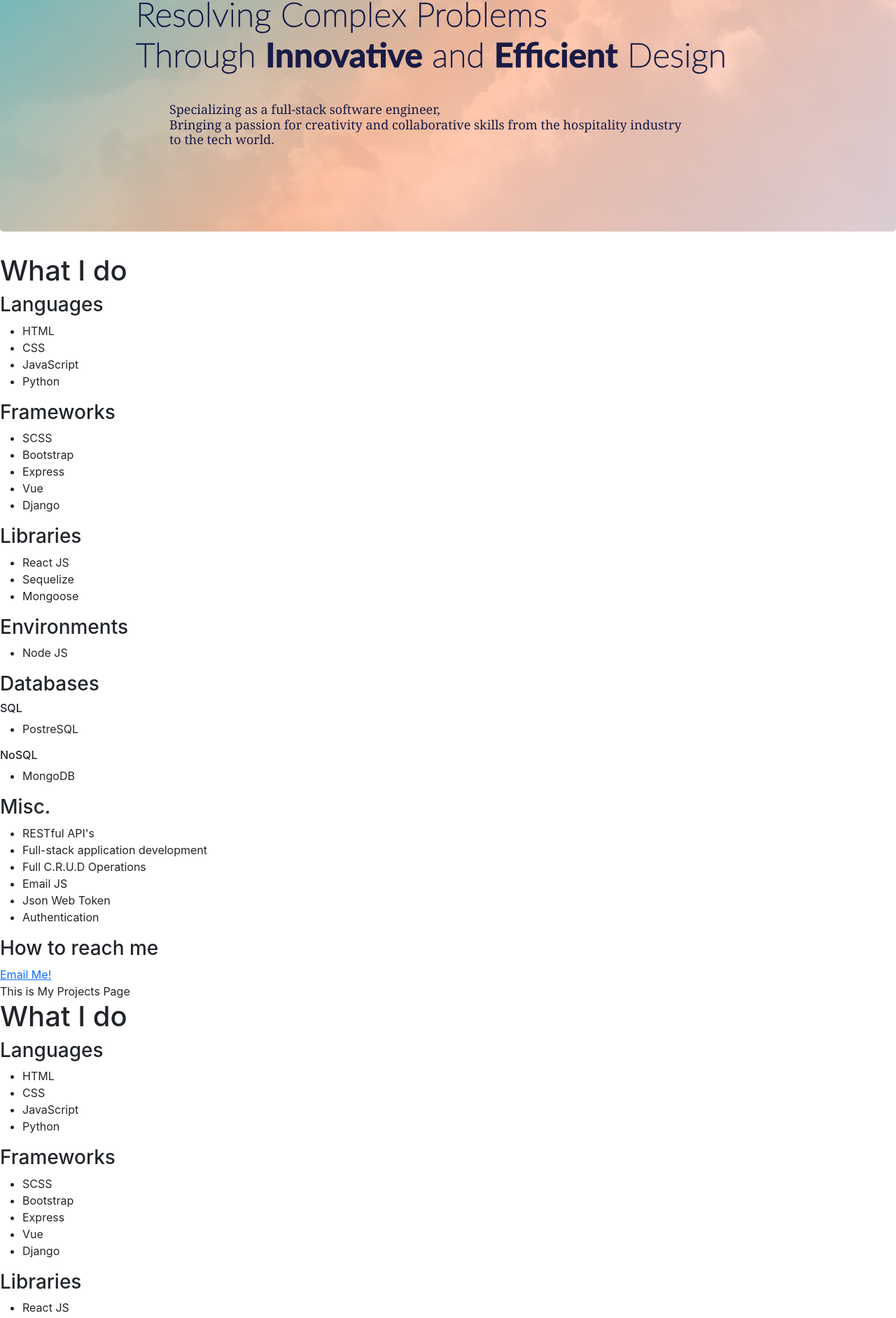
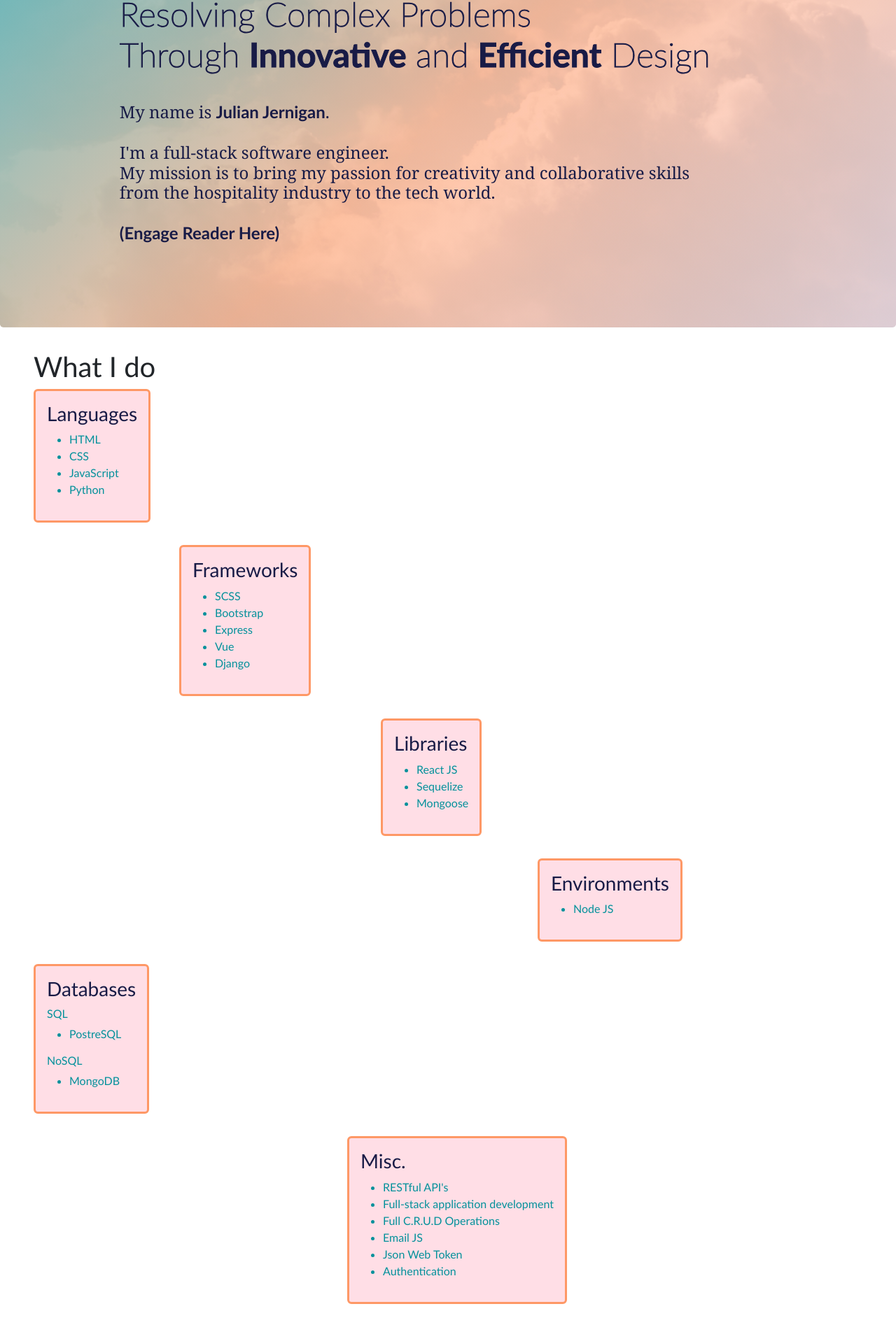
Before and after one commit to Job85/portfolio-site, a React (Create React App) app: page / in a window 1280 px wide. Shown: the part 169-2053 px from the top of the page at 70% size. Built offline with nearby package versions, Linux system fonts and the light colour scheme.

Commit message:
added line space to introduction andmission statement in sub-header, lowered padding level from header & sub-header; put hard skills into cards on about page

```diff
--- a/src/App.js
+++ b/src/App.js
@@ -14,8 +14,8 @@ function App() {
     <div className=''>
       <NavBar />
       <Hero />
-      <About />
-      <Projects />
+      {/* <About /> */}
+      {/* <Projects /> */}
     </div>
   );
 }
--- a/src/pages/about.js
+++ b/src/pages/about.js
@@ -6,14 +6,24 @@ const About = () => {
     return (
         <div id="about">
             <h1>What I do</h1>
-            <h3>Languages</h3>
+            <div className="card mt-md-0 ml-md-0 lang">
+                <div className="card-body">
+                    <h3 className="card-title">
+                        Languages
+                    </h3>
                     <ul>
                         <li>HTML</li>
                         <li>CSS</li>
                         <li>JavaScript</li>
                         <li>Python</li>
                     </ul>
-            <h3>Frameworks</h3>
+                </div>
+            </div>
+            <div className="card mt-md-0 ml-md-0 frame">
+                <div className="card-body width-25%">
+                    <h3 className="card-title">
+                        Frameworks
+                    </h3>
                     <ul>
                         <li>SCSS</li>
                         <li>Bootstrap</li>
@@ -21,19 +31,36 @@ const About = () => {
                         <li>Vue</li>
                         <li>Django</li>
                     </ul>
-            <h3>Libraries</h3>
+                </div>
+            </div>
+            <div className="card mt-md-0 ml-md-0 lib">
+                <div className="card-body width-25%">
+                    <h3 className="card-title">
+                        Libraries
+                    </h3>
                     <ul>
                         <li>React JS</li>
                         <li>Sequelize</li>
                         <li>Mongoose</li>
 
                     </ul>
-            <h3>Environments</h3>
+                </div>
+            </div>
+            <div className="card mt-md-0 ml-md-0 env">
+                <div className="card-body width-25%">
+                    <h3 className="card-title">
+                        Environments
+                    </h3>
                     <ul>
                         <li>Node JS</li>
-
                     </ul>
-            <h3>Databases</h3>
+                </div>
+            </div>
+            <div className="card mt-md-0 ml-md-0 data">
+                <div className="card-body width-25%">
+                    <h3 className="card-title">
+                        Databases
+                    </h3>
                     <h6>SQL</h6>
                     <ul>
                         <li>PostreSQL</li>
@@ -42,7 +69,13 @@ const About = () => {
                     <ul>
                         <li>MongoDB</li>
                     </ul>
-            <h3>Misc.</h3>
+                </div>
+            </div>
+            <div className="card mt-md-0 ml-md-0 misc">
+                <div className="card-body width-25%">
+                    <h3 className="card-title">
+                        Misc.
+                    </h3>
                     <ul>
                         <li>RESTful API's</li>
                         <li>Full-stack application development</li>
@@ -51,6 +84,8 @@ const About = () => {
                         <li>Json Web Token</li>
                         <li>Authentication</li>
                     </ul>
+                </div>
+            </div>
             <h3>How to reach me</h3>
             <Email />
         </div>
--- a/src/pages/home.js
+++ b/src/pages/home.js
@@ -19,9 +19,12 @@ const Home = () => {
             <div className="row">
                 <div className="col">
                     <h2 className="sub-heading">
-                        Specializing as a full-stack software engineer, <br />
-                        Bringing a passion for creativity and collaborative skills from the hospitality industry <br />
-                        to the tech world.
+                        My name is <span className="bold">Julian Jernigan</span>.<br />
+                        <br />
+                        I'm a full-stack software engineer. <br />
+                        My mission is to bring my passion for creativity and collaborative skills from the hospitality industry to the tech world. <br />
+                        <br />
+                        <span className="bold">(Engage Reader Here)</span>
                     </h2>
                 </div>
             </div>
--- a/src/scss/pages/_about.scss
+++ b/src/scss/pages/_about.scss
@@ -0,0 +1,48 @@
+#about {
+    padding-left: 3rem;
+    font-family: 'Lato Regular', 'Times New Roman', Times, serif;
+
+    @media screen and (max-width: 385px) {
+        padding-left: 1rem;
+    }
+
+    @media screen and (max-width: 335px) {
+        padding-left: 0.01rem;
+    }
+}
+
+.card {
+    width: fit-content;
+    margin: 2rem 0 2rem 0;
+    border: solid rgba(254, 152, 102, 1);
+    color: rgba(3, 145, 155, 1);
+    background-color: rgba(255, 222, 230, 1);
+
+    // @media screen and (max-width: ;) {
+
+    // }
+}
+
+.card-title {
+    color: #181B46;
+}
+
+.frame {
+    margin-left: 13rem;
+    margin-top: -5rem;
+}
+
+.lib {
+    margin-left: 31rem;
+    margin-top: -20rem;
+}
+
+.env {
+    margin-left: 45rem;
+    margin-top: -5rem;
+}
+
+.misc {
+    margin-left: 28rem;
+    margin-top: -15rem;
+}
--- a/src/scss/pages/_home.scss
+++ b/src/scss/pages/_home.scss
@@ -6,7 +6,7 @@
     -webkit-text-stroke: 1px #181B46;
     -webkit-text-fill-color: #181B46;
     font-size: 3rem;
-    padding: 5rem 1rem 2rem 7rem;
+    padding: 5rem 1rem 2rem 5.55rem;
 
 
     @media screen and (max-width: 460px) {
@@ -27,9 +27,9 @@
     position: relative;
     z-index: 1;
     font-family: Cambria, Cochin, Georgia, Times, 'Times New Roman', serif;
-    font-size: large;
+    font-size: x-large;
     color: #181B46;
-    padding: 0 10rem 5rem 10rem;
+    padding: 0 10rem 5rem 5.55rem;
 
     @media screen and (max-width: 524px) {
         padding: 0 5rem 2.5rem 5rem;
```
Lines whose indentation alone changed are shown as unchanged.
